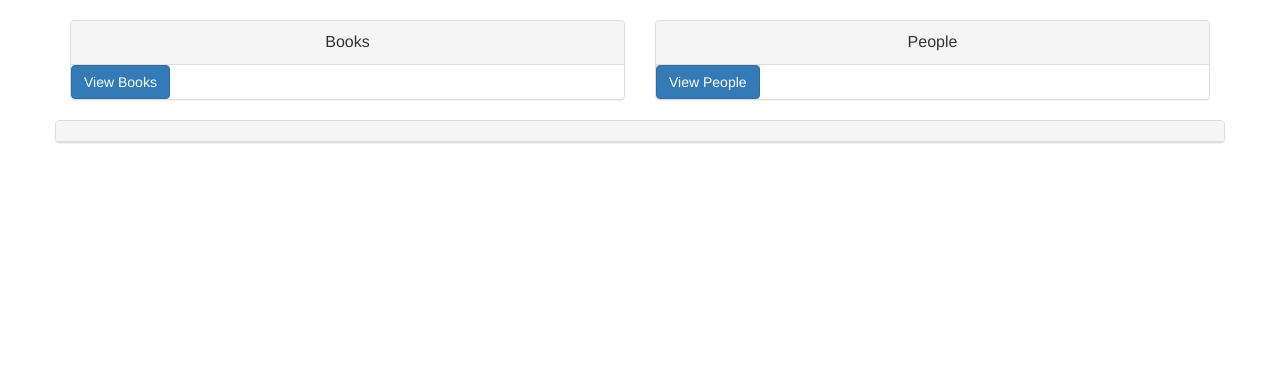
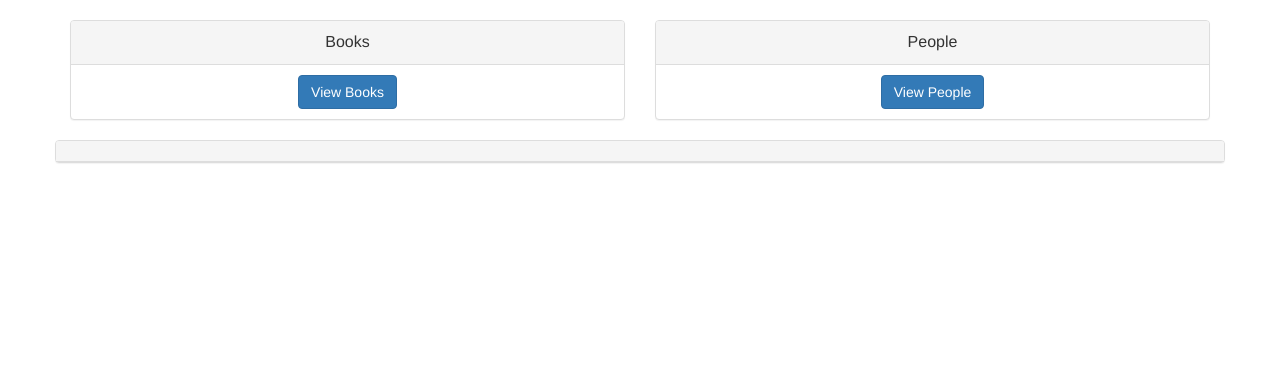
Before and after one commit to patEkel/SinglePage, a Django app: template core/templates/core/home.html in a window 1280 px wide. Shown: the part 52-420 px from the top of the page. Run offline with Django 3.2, Linux system fonts and the light colour scheme; the template is opened without the code that fills it, so the values that code supplies are empty; some libraries are stand-ins or nearby versions.

Commit message:
add css for buttons

```diff
--- a/static/css/my-styles.css
+++ b/static/css/my-styles.css
@@ -11,6 +11,15 @@
   padding-right: 10px;
   /* background-color:  #fbfbfb; */
   background-color:  #eee;
+}
+
+.center-item {
+  text-align: center;
+}
+
+.pad-item {
+  margin-top: 10px;
+  margin-bottom: 10px;
 }
 
 .book-img {
```
Also changed, not shown: people/templates/people/people.html (+7 -9 lines).
